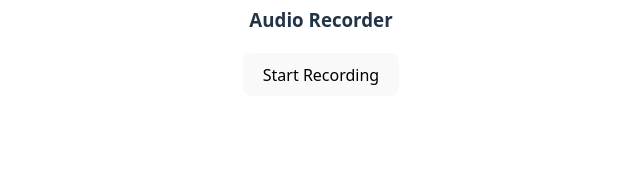
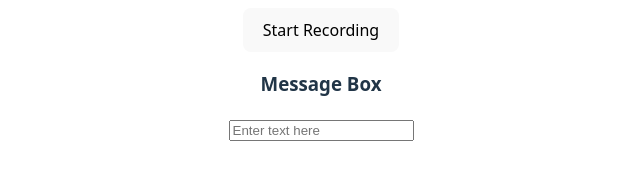
Before and after one commit to arnav-aggarwal/texting-now, a React (Vite) app in the folder frontend/: page / in a window 1280 px wide. Shown: the part 442-622 px from the top of the page, without its empty margins (319-959 px from the left). Built offline with nearby package versions, Linux system fonts and the light colour scheme; no server answers.

Commit message:
Add zustand store and input box

```diff
--- a/frontend/src/components/ChatLog.jsx
+++ b/frontend/src/components/ChatLog.jsx
@@ -1,11 +1,12 @@
 import React, { useState, useRef } from 'react';
+import useStore from './store';
 
-function ChatLog({ messages = ['Test first message', 'Test second message'] }) {
-  const reversed = messages.toReversed();
+function ChatLog() {
+  const messages = useStore(state => state.messages).toReversed();
 
   return (
     <div>{
-      reversed.map(text => (
+      messages.toReversed().map(text => (
         <div key={text}>
           {text}
         </div>
--- /dev/null
+++ b/frontend/src/components/MessageBox.jsx
@@ -0,0 +1,22 @@
+import React, {useState} from 'react';
+
+function MessageBox() {
+  const [inputValue, setInputValue] = useState('');
+
+  const handleInputChange = (event) => {
+    setInputValue(event.target.value);
+  };
+
+  return (
+    <div>
+      <input
+        type="text"
+        value={inputValue}
+        onChange={handleInputChange}
+        placeholder="Enter text here"
+      />
+    </div>
+  )
+}
+
+export default MessageBox;
--- /dev/null
+++ b/frontend/src/components/store.jsx
@@ -0,0 +1,16 @@
+import { create } from 'zustand';
+
+const useStore = create(set => ({
+  socket: null,
+  setSocket: socket => set({ socket }),
+  messages: [],
+  setMessages: newMessage => {
+    if (typeof newMessage === 'string') {
+      set(state => ({ messages: [...state.messages, newMessage] }))
+    } else {
+      set(state => ({ messages: newMessage }));
+    }
+  },
+}));
+
+export default useStore;
--- a/frontend/src/pages/LandingPage.jsx
+++ b/frontend/src/pages/LandingPage.jsx
@@ -1,13 +1,21 @@
 import React, { useEffect, useState } from 'react';
+import useStore from '../components/store';
 import AudioRecorder from '../components/AudioRecorder';
+import MessageBox from '../components/MessageBox';
 import ChatLog from '../components/ChatLog';
 import { io } from 'socket.io-client';
 
 function LandingPage() {
-  const [messages, setMessages] = useState([]);
+  const setMessages = useStore(state => state.setMessages);
+  const socket = useStore(state => state.socket);
+  const setSocket = useStore(state => state.setSocket);
 
   useEffect(() => {
-    const socket = io('http://localhost:4000');
+    if(!socket) {
+      setSocket(io('http://localhost:4000'));
+      return;
+    }
+
     socket.emit('message', `${new Date().toLocaleTimeString()}: New user joined`);
 
     socket.on('previous messages', messages => {
@@ -15,11 +23,11 @@ function LandingPage() {
     });
 
     socket.on('chat message', msg => {
-      setMessages(oldMessages => [...oldMessages, msg]);
+      setMessages(msg);
     });
 
     return () => socket.disconnect();
-  }, []);
+  }, [socket]);
 
   return (
     <div>
@@ -27,11 +35,15 @@ function LandingPage() {
         <h1>
           Chat Log
         </h1>
-        <ChatLog messages={messages}/>
+        <ChatLog />
       </div>
       <div>
         <h3>Audio Recorder</h3>
         <AudioRecorder />
+      </div>
+      <div>
+        <h3>Message Box</h3>
+        <MessageBox />
       </div>
     </div>
   );
```
